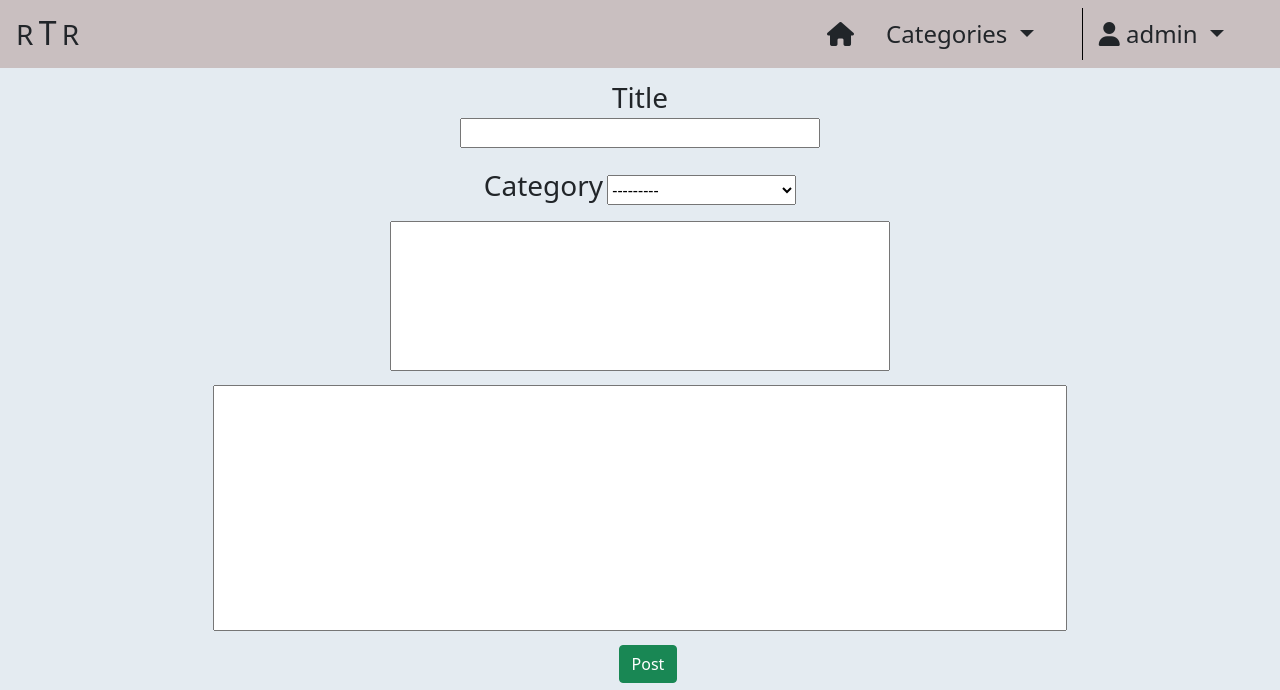
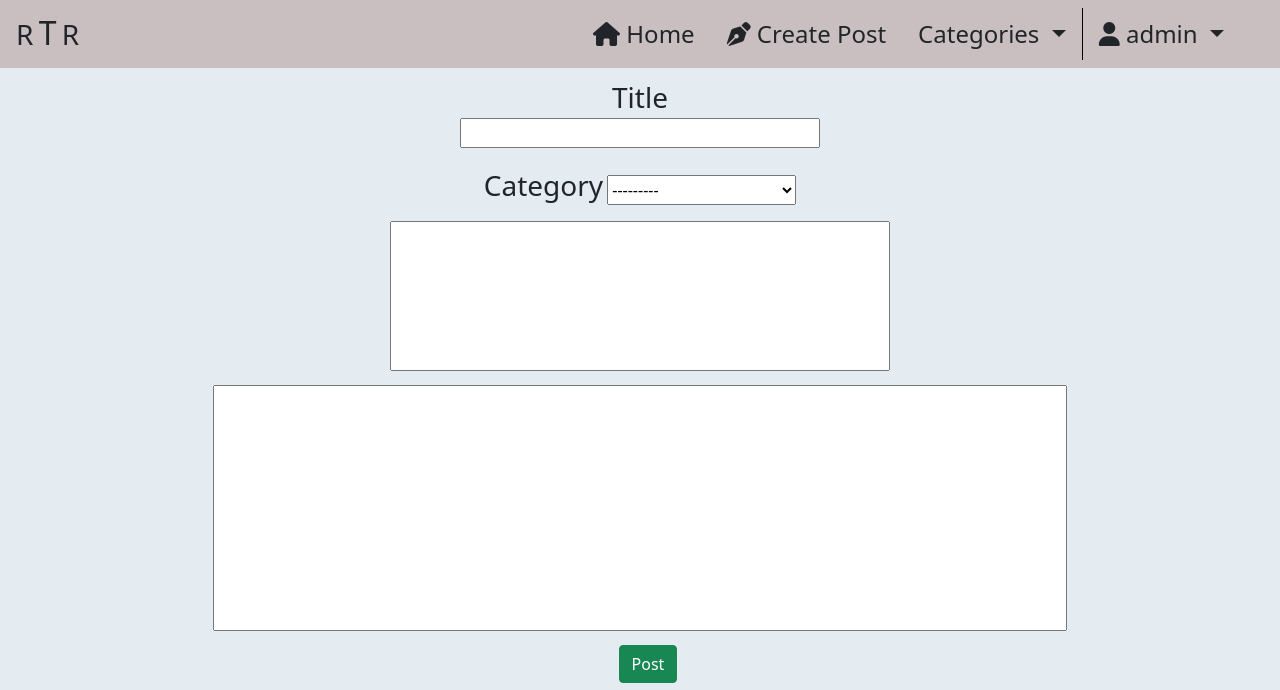
Before and after one commit to Enquil/rtr_v5, a Django app: page /create_post/ in a window 1280 px wide. Shown: the top 690 px of the page. Run offline with Django 3.2, Linux system fonts and the light colour scheme; a user stored in the database is signed in; data comes from the database, SQL or seed files in the repository; both versions use the stored data as it was after the commit; some libraries are stand-ins or nearby versions.

Commit message:
moved create_post link

```diff
--- a/templates/base.html
+++ b/templates/base.html
@@ -72,13 +72,25 @@
             <div class="collapse navbar-collapse" id="navbarNavDropdown">
 
               <ul class="navbar-nav ms-auto me-5">
-                <!-- home "button" -->
+
+                <!-- home button -->
                 <li class="nav-item">
                   <a class="nav-link ms-2 me-2 text-dark fs-4"
                      href="{% url 'index' %}">
                     <i class="fa-solid fa-house"></i>
+                    Home
                   </a>
                 </li>
+
+                <!-- create_post link -->
+                <li class="nav-item">
+                  <a class="nav-link ms-2 me-2 text-dark fs-4"
+                     href="{% url 'create_post' %}">
+                    <i class="fa-sharp fa-solid fa-pen-nib"></i>
+                    Create Post
+                  </a>
+                </li>
+
                 <!-- Category dropdown menu -->
                 <li class="nav-item dropdown">
 
@@ -95,6 +107,7 @@
                       For loop iterates all categories in database,
                       hidden input uses corresponding id to filter the queryset
                     -->
+
                     {% for category in categories %}
                       <a class="dropdown-item bg-purple text-dark"
                          href="{% url 'index' %}?category={{ category.id }}">
@@ -104,11 +117,6 @@
                   </div>
                 </li>
 
-                <li class="nav-item active">
-                  <a class="nav-link ms-2 text-dark fs-4 me-2" href="#">
-
-                  </a>
-                </li>
                 <div class="vr"></div>
 
                 <!-- if statement handles what user sees on the navbar depending if authenticated or not -->
@@ -123,10 +131,6 @@
                       {{ user.username }}
                     </a>
                     <div class="dropdown-menu p-0 border-0 m-0 bg-purple" aria-labelledby="userDropDown">
-                      <a class="dropdown-item bg-purple text-dark fs-5" href="{% url 'profile' %}">
-                        <i class="fa-sharp fa-solid fa-pen-nib"></i>
-                        Create Post
-                      </a>
                       <a class="dropdown-item bg-purple text-dark fs-5" href="{% url 'profile' %}">
                         Profile
                       </a>
```
Also changed, not shown: db.sqlite3.
